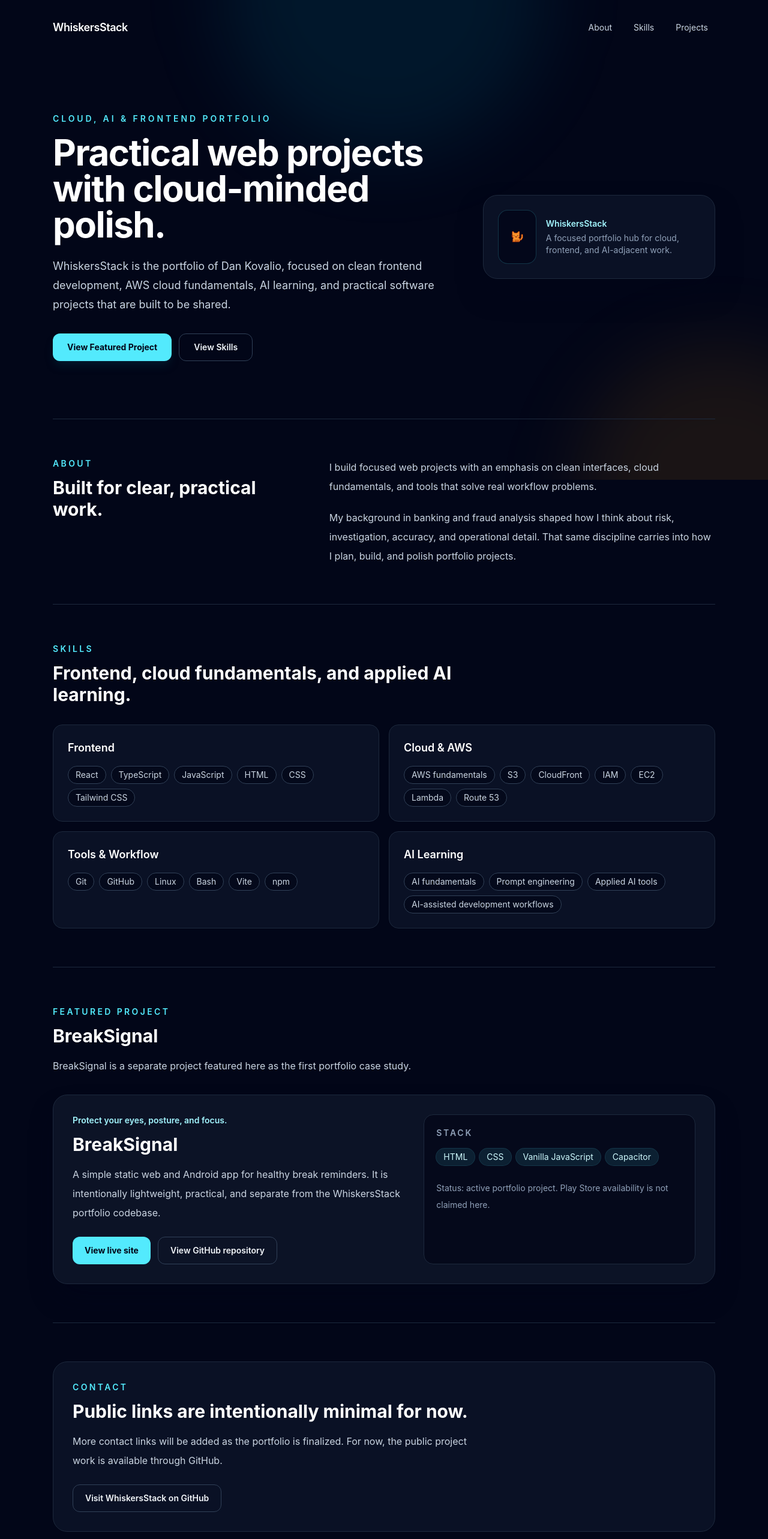
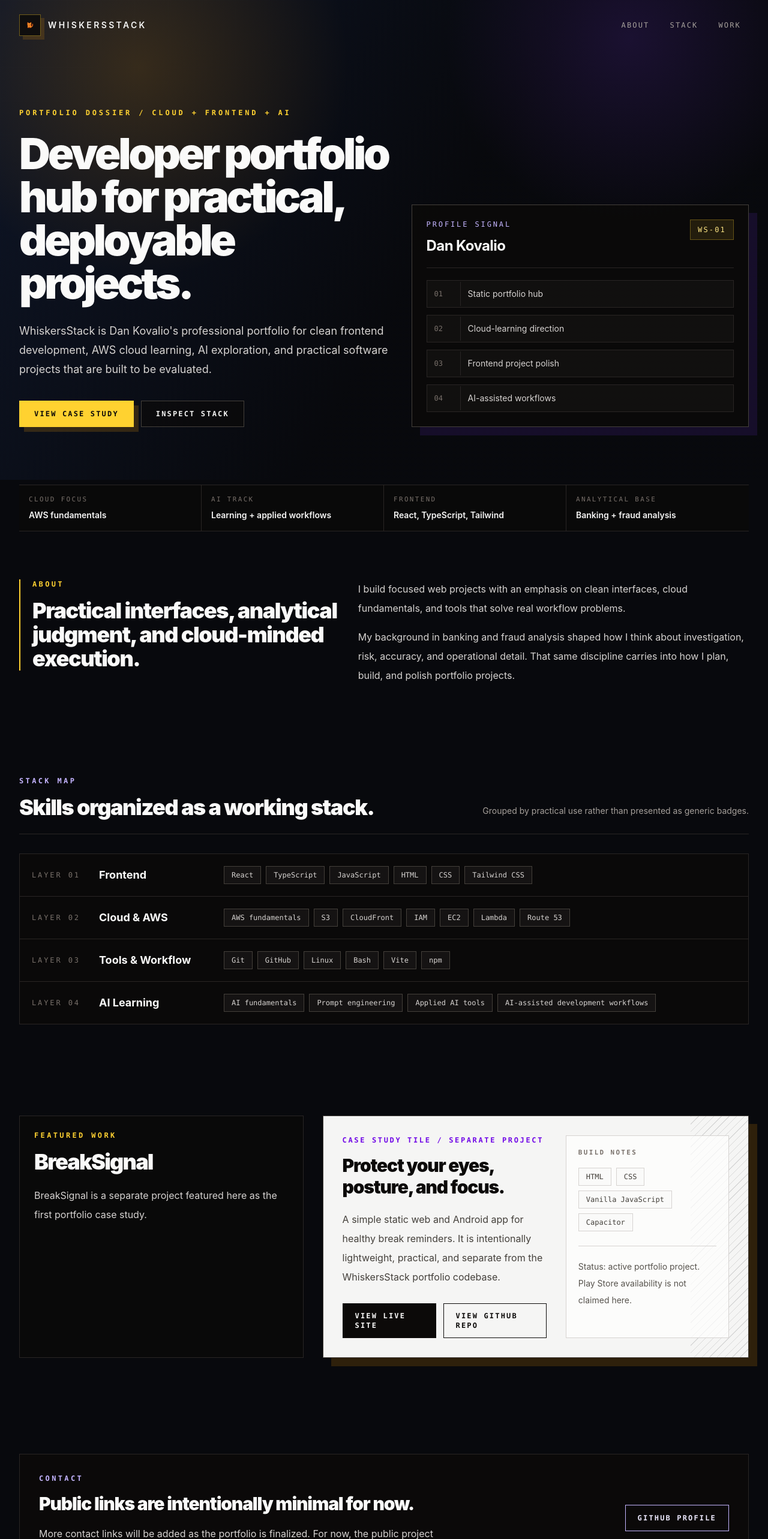
Before and after one commit to WhiskersStack/WhiskersStack, a React (Vite) app: page / in a window 1280 px wide. Shown: the top 2566 px of the page at 60% size. Built offline with nearby package versions, Linux system fonts and the light colour scheme.

Commit message:
Enhance dark mode layout and update styles for improved readability

```diff
--- a/src/App.css
+++ /dev/null
@@ -1,3 +0,0 @@
-#root {
-  min-height: 100vh;
-}
--- a/src/App.tsx
+++ b/src/App.tsx
@@ -1,13 +1,32 @@
-import "./App.css";
+import PixelCat from "./components/PixelCat";
 
-import PixelCat from "./components/PixelCat";
+const focusItems = [
+  {
+    label: "Cloud focus",
+    value: "AWS fundamentals",
+  },
+  {
+    label: "AI track",
+    value: "Learning + applied workflows",
+  },
+  {
+    label: "Frontend",
+    value: "React, TypeScript, Tailwind",
+  },
+  {
+    label: "Analytical base",
+    value: "Banking + fraud analysis",
+  },
+];
 
 const skills = [
   {
+    layer: "01",
     title: "Frontend",
     items: ["React", "TypeScript", "JavaScript", "HTML", "CSS", "Tailwind CSS"],
   },
   {
+    layer: "02",
     title: "Cloud & AWS",
     items: [
       "AWS fundamentals",
@@ -20,10 +39,12 @@ const skills = [
     ],
   },
   {
+    layer: "03",
     title: "Tools & Workflow",
     items: ["Git", "GitHub", "Linux", "Bash", "Vite", "npm"],
   },
   {
+    layer: "04",
     title: "AI Learning",
     items: [
       "AI fundamentals",
@@ -36,111 +57,155 @@ const skills = [
 
 const breakSignalStack = ["HTML", "CSS", "Vanilla JavaScript", "Capacitor"];
 
+const profileSignals = [
+  "Static portfolio hub",
+  "Cloud-learning direction",
+  "Frontend project polish",
+  "AI-assisted workflows",
+];
+
 function App() {
   return (
-    <div className="min-h-screen bg-slate-950 text-slate-100">
-      <div className="pointer-events-none fixed inset-0 overflow-hidden">
-        <div className="absolute left-1/2 top-[-18rem] h-[34rem] w-[34rem] -translate-x-1/2 rounded-full bg-cyan-500/10 blur-3xl" />
-        <div className="absolute bottom-[-16rem] right-[-10rem] h-[30rem] w-[30rem] rounded-full bg-amber-500/10 blur-3xl" />
-      </div>
+    <div className="min-h-screen overflow-hidden bg-[#08090d] text-stone-100">
+      <div className="pointer-events-none fixed inset-0 bg-[linear-gradient(rgba(255,255,255,0.045)_1px,transparent_1px),linear-gradient(90deg,rgba(255,255,255,0.045)_1px,transparent_1px)] bg-[size:56px_56px] [mask-image:linear-gradient(to_bottom,black,transparent_82%)]" />
+      <div className="pointer-events-none fixed inset-0 bg-[radial-gradient(circle_at_18%_14%,rgba(245,158,11,0.18),transparent_28%),radial-gradient(circle_at_82%_8%,rgba(124,58,237,0.16),transparent_24%),linear-gradient(120deg,rgba(15,23,42,0.92),rgba(8,9,13,0.98)_55%)]" />
 
-      <header className="relative mx-auto flex max-w-6xl items-center justify-between px-6 py-6">
+      <header className="relative mx-auto flex max-w-7xl flex-col items-start gap-3 px-5 py-5 sm:flex-row sm:items-center sm:justify-between sm:px-6 lg:px-8">
         <a
           href="#top"
-          className="inline-flex min-h-11 items-center text-lg font-semibold tracking-tight text-white"
+          className="group inline-flex min-h-11 items-center gap-3 text-sm font-semibold uppercase tracking-[0.24em] text-stone-100"
           aria-label="WhiskersStack home"
         >
-          WhiskersStack
+          <span className="grid h-9 w-9 place-items-center border border-amber-300/40 bg-stone-950/80 shadow-[6px_6px_0_rgba(245,158,11,0.16)] transition group-hover:border-amber-200">
+            <PixelCat className="h-5 w-5" />
+          </span>
+          <span>WhiskersStack</span>
         </a>
-        <nav aria-label="Primary navigation">
-          <ul className="flex items-center gap-1 text-sm text-slate-300 sm:gap-3">
+        <nav className="w-full sm:w-auto" aria-label="Primary navigation">
+          <ul className="flex items-center justify-between gap-1 font-mono text-xs uppercase tracking-[0.18em] text-stone-400 sm:justify-start sm:gap-2">
             <li>
-              <a className="inline-flex min-h-11 items-center rounded-lg px-3 py-2 hover:text-white" href="#about">
+              <a
+                className="inline-flex min-h-11 items-center border border-transparent px-2.5 py-2 transition hover:border-stone-700 hover:text-stone-100 sm:px-3"
+                href="#about"
+              >
                 About
               </a>
             </li>
             <li>
-              <a className="inline-flex min-h-11 items-center rounded-lg px-3 py-2 hover:text-white" href="#skills">
-                Skills
+              <a
+                className="inline-flex min-h-11 items-center border border-transparent px-2.5 py-2 transition hover:border-stone-700 hover:text-stone-100 sm:px-3"
+                href="#skills"
+              >
+                Stack
               </a>
             </li>
             <li>
               <a
-                className="inline-flex min-h-11 items-center rounded-lg px-3 py-2 hover:text-white"
+                className="inline-flex min-h-11 items-center border border-transparent px-2.5 py-2 transition hover:border-stone-700 hover:text-stone-100 sm:px-3"
                 href="#featured-projects"
               >
-                Projects
+                Work
               </a>
             </li>
           </ul>
         </nav>
       </header>
 
-      <main id="top" className="relative mx-auto max-w-6xl px-6 pb-10">
-        <section className="grid gap-10 py-16 md:grid-cols-[1.4fr_0.8fr] md:items-center md:py-24">
-          <div>
-            <p className="mb-4 text-sm font-semibold uppercase tracking-[0.28em] text-cyan-300">
-              Cloud, AI & Frontend Portfolio
+      <main id="top" className="relative mx-auto max-w-7xl px-5 pb-10 sm:px-6 lg:px-8">
+        <section className="grid gap-8 py-14 lg:grid-cols-[1.05fr_0.95fr] lg:items-end lg:py-24">
+          <div className="max-w-4xl">
+            <p className="font-mono text-xs font-semibold uppercase tracking-[0.32em] text-amber-300">
+              Portfolio dossier / cloud + frontend + AI
             </p>
-            <h1 className="max-w-3xl text-5xl font-bold tracking-tight text-white sm:text-6xl">
-              Practical web projects with cloud-minded polish.
+            <h1 className="mt-6 max-w-4xl text-5xl font-black tracking-[-0.06em] text-stone-50 sm:text-6xl lg:text-7xl">
+              Developer portfolio hub for practical, deployable projects.
             </h1>
-            <p className="mt-6 max-w-2xl text-lg leading-8 text-slate-300">
-              WhiskersStack is the portfolio of Dan Kovalio, focused on clean
-              frontend development, AWS cloud fundamentals, AI learning, and
-              practical software projects that are built to be shared.
+            <p className="mt-7 max-w-2xl text-lg leading-8 text-stone-300">
+              WhiskersStack is Dan Kovalio&apos;s professional portfolio for clean
+              frontend development, AWS cloud learning, AI exploration, and
+              practical software projects that are built to be evaluated.
             </p>
-            <div className="mt-8 flex flex-col gap-3 sm:flex-row">
+            <div className="mt-9 flex flex-col gap-3 sm:flex-row">
               <a
                 href="#featured-projects"
-                className="inline-flex min-h-11 items-center justify-center rounded-xl bg-cyan-300 px-6 py-3 text-sm font-bold text-slate-950 shadow-lg shadow-cyan-950/40 transition hover:bg-cyan-200"
+                className="inline-flex min-h-11 items-center justify-center border border-amber-300 bg-amber-300 px-6 py-3 font-mono text-xs font-bold uppercase tracking-[0.18em] text-stone-950 shadow-[8px_8px_0_rgba(245,158,11,0.18)] transition hover:-translate-y-0.5 hover:bg-amber-200"
               >
-                View Featured Project
+                View case study
               </a>
               <a
                 href="#skills"
-                className="inline-flex min-h-11 items-center justify-center rounded-xl border border-slate-700 px-6 py-3 text-sm font-semibold text-slate-100 transition hover:border-cyan-300 hover:text-cyan-200"
+                className="inline-flex min-h-11 items-center justify-center border border-stone-700 bg-stone-950/60 px-6 py-3 font-mono text-xs font-bold uppercase tracking-[0.18em] text-stone-100 transition hover:border-violet-300 hover:text-violet-200"
               >
-                View Skills
+                Inspect stack
               </a>
             </div>
           </div>
 
           <aside
-            className="rounded-3xl border border-slate-800 bg-slate-900/70 p-6 shadow-2xl shadow-slate-950/50"
-            aria-label="WhiskersStack brand note"
+            className="border border-stone-700 bg-stone-950/80 p-5 shadow-[14px_14px_0_rgba(124,58,237,0.13)] lg:p-6"
+            aria-label="WhiskersStack profile signal"
           >
-            <div className="flex items-center gap-4">
-              <div className="rounded-2xl border border-cyan-300/20 bg-slate-950/80 p-3">
-                <PixelCat className="h-16 w-16" />
+            <div className="flex items-start justify-between gap-4 border-b border-stone-800 pb-5">
+              <div>
+                <p className="font-mono text-xs uppercase tracking-[0.24em] text-violet-300">
+                  Profile signal
+                </p>
+                <h2 className="mt-3 text-2xl font-bold tracking-tight text-stone-50">
+                  Dan Kovalio
+                </h2>
               </div>
-              <div>
-                <p className="text-sm font-semibold text-cyan-200">
-                  WhiskersStack
-                </p>
-                <p className="mt-1 text-sm text-slate-400">
-                  A focused portfolio hub for cloud, frontend, and AI-adjacent
-                  work.
-                </p>
+              <div className="border border-amber-300/30 bg-amber-300/10 px-3 py-2 font-mono text-xs uppercase tracking-[0.18em] text-amber-200">
+                WS-01
               </div>
             </div>
+
+            <dl className="mt-5 grid gap-3">
+              {profileSignals.map((signal, index) => (
+                <div
+                  key={signal}
+                  className="grid grid-cols-[3.5rem_1fr] items-center border border-stone-800 bg-stone-900/45"
+                >
+                  <dt className="border-r border-stone-800 px-3 py-3 font-mono text-xs text-stone-500">
+                    0{index + 1}
+                  </dt>
+                  <dd className="px-3 py-3 text-sm text-stone-300">{signal}</dd>
+                </div>
+              ))}
+            </dl>
           </aside>
         </section>
 
         <section
-          id="about"
-          className="scroll-mt-24 border-t border-slate-800 py-16"
+          aria-label="Current focus"
+          className="grid border-y border-stone-800 bg-stone-950/55 sm:grid-cols-2 lg:grid-cols-4"
         >
-          <div className="grid gap-8 md:grid-cols-[0.8fr_1.2fr]">
-            <div>
-              <p className="text-sm font-semibold uppercase tracking-[0.24em] text-cyan-300">
+          {focusItems.map((item) => (
+            <article
+              key={item.label}
+              className="border-b border-stone-800 p-4 last:border-b-0 sm:odd:border-r lg:border-b-0 lg:border-r lg:last:border-r-0"
+            >
+              <p className="font-mono text-[0.68rem] uppercase tracking-[0.22em] text-stone-500">
+                {item.label}
+              </p>
+              <p className="mt-2 text-sm font-semibold text-stone-100">
+                {item.value}
+              </p>
+            </article>
+          ))}
+        </section>
+
+        <section id="about" className="scroll-mt-24 py-18 sm:py-20">
+          <div className="grid gap-8 lg:grid-cols-[0.45fr_0.55fr] lg:items-start">
+            <div className="border-l-2 border-amber-300 pl-5">
+              <p className="font-mono text-xs font-semibold uppercase tracking-[0.28em] text-amber-300">
                 About
               </p>
-              <h2 className="mt-3 text-3xl font-bold text-white">
-                Built for clear, practical work.
+              <h2 className="mt-4 text-3xl font-black tracking-[-0.04em] text-stone-50 sm:text-4xl">
+                Practical interfaces, analytical judgment, and cloud-minded
+                execution.
               </h2>
             </div>
-            <div className="space-y-5 text-base leading-8 text-slate-300">
+            <div className="grid gap-4 text-base leading-8 text-stone-300">
               <p>
                 I build focused web projects with an emphasis on clean
                 interfaces, cloud fundamentals, and tools that solve real
@@ -148,7 +213,7 @@ function App() {
               </p>
               <p>
                 My background in banking and fraud analysis shaped how I think
-                about risk, investigation, accuracy, and operational detail.
+                about investigation, risk, accuracy, and operational detail.
                 That same discipline carries into how I plan, build, and polish
                 portfolio projects.
               </p>
@@ -156,33 +221,36 @@ function App() {
           </div>
         </section>
 
-        <section
-          id="skills"
-          className="scroll-mt-24 border-t border-slate-800 py-16"
-        >
-          <div className="max-w-2xl">
-            <p className="text-sm font-semibold uppercase tracking-[0.24em] text-cyan-300">
-              Skills
+        <section id="skills" className="scroll-mt-24 py-14 sm:py-18">
+          <div className="flex flex-col justify-between gap-4 border-b border-stone-800 pb-6 sm:flex-row sm:items-end">
+            <div>
+              <p className="font-mono text-xs font-semibold uppercase tracking-[0.28em] text-violet-300">
+                Stack map
               </p>
-            <h2 className="mt-3 text-3xl font-bold text-white">
-              Frontend, cloud fundamentals, and applied AI learning.
+              <h2 className="mt-4 text-3xl font-black tracking-[-0.04em] text-stone-50 sm:text-4xl">
+                Skills organized as a working stack.
               </h2>
             </div>
+            <p className="max-w-md text-sm leading-7 text-stone-400">
+              Grouped by practical use rather than presented as generic badges.
+            </p>
+          </div>
 
-          <div className="mt-8 grid gap-4 sm:grid-cols-2">
+          <div className="mt-8 divide-y divide-stone-800 border border-stone-800 bg-stone-950/70">
             {skills.map((group) => (
               <article
                 key={group.title}
-                className="rounded-2xl border border-slate-800 bg-slate-900/70 p-6"
+                className="grid gap-4 p-5 md:grid-cols-[6rem_12rem_1fr] md:items-center"
               >
-                <h3 className="text-lg font-semibold text-white">
-                  {group.title}
-                </h3>
-                <ul className="mt-4 flex flex-wrap gap-2">
+                <p className="font-mono text-xs uppercase tracking-[0.24em] text-stone-500">
+                  Layer {group.layer}
+                </p>
+                <h3 className="text-lg font-bold text-stone-50">{group.title}</h3>
+                <ul className="flex flex-wrap gap-2">
                   {group.items.map((skill) => (
                     <li
                       key={skill}
-                      className="rounded-full border border-slate-700 bg-slate-950/70 px-3 py-1 text-sm text-slate-300"
+                      className="border border-stone-700 bg-stone-900/70 px-3 py-1.5 font-mono text-xs text-stone-300"
                     >
                       {skill}
                     </li>
@@ -193,41 +261,42 @@ function App() {
           </div>
         </section>
 
-        <section
-          id="featured-projects"
-          className="scroll-mt-24 border-t border-slate-800 py-16"
-        >
-          <div className="max-w-2xl">
-            <p className="text-sm font-semibold uppercase tracking-[0.24em] text-cyan-300">
-              Featured Project
+        <section id="featured-projects" className="scroll-mt-24 py-16 sm:py-20">
+          <div className="grid gap-8 lg:grid-cols-[0.4fr_0.6fr] lg:items-stretch">
+            <div className="border border-stone-800 bg-stone-950/55 p-6">
+              <p className="font-mono text-xs font-semibold uppercase tracking-[0.28em] text-amber-300">
+                Featured work
               </p>
-            <h2 className="mt-3 text-3xl font-bold text-white">BreakSignal</h2>
-            <p className="mt-4 text-base leading-8 text-slate-300">
+              <h2 className="mt-4 text-4xl font-black tracking-[-0.05em] text-stone-50">
+                BreakSignal
+              </h2>
+              <p className="mt-5 text-base leading-8 text-stone-300">
                 BreakSignal is a separate project featured here as the first
                 portfolio case study.
               </p>
             </div>
 
-          <article className="mt-8 rounded-3xl border border-slate-800 bg-slate-900/80 p-6 shadow-2xl shadow-slate-950/40 md:p-8">
-            <div className="grid gap-8 lg:grid-cols-[1.1fr_0.9fr]">
+            <article className="relative overflow-hidden border border-stone-700 bg-stone-100 text-stone-950 shadow-[14px_14px_0_rgba(245,158,11,0.16)]">
+              <div className="absolute right-0 top-0 hidden h-full w-24 bg-[repeating-linear-gradient(135deg,rgba(8,9,13,0.12)_0,rgba(8,9,13,0.12)_1px,transparent_1px,transparent_9px)] sm:block" />
+              <div className="relative grid gap-8 p-6 md:grid-cols-[1fr_0.8fr] md:p-8">
                 <div>
-                <p className="text-sm font-semibold text-cyan-200">
+                  <p className="font-mono text-xs font-bold uppercase tracking-[0.22em] text-violet-700">
+                    Case study tile / separate project
+                  </p>
+                  <h3 className="mt-4 text-3xl font-black tracking-[-0.04em] text-stone-950">
                     Protect your eyes, posture, and focus.
-                </p>
-                <h3 className="mt-3 text-3xl font-bold text-white">
-                  BreakSignal
                   </h3>
-                <p className="mt-4 max-w-2xl text-base leading-8 text-slate-300">
+                  <p className="mt-5 max-w-2xl text-base leading-8 text-stone-700">
                     A simple static web and Android app for healthy break
                     reminders. It is intentionally lightweight, practical, and
                     separate from the WhiskersStack portfolio codebase.
                   </p>
-                <div className="mt-6 flex flex-col gap-3 sm:flex-row">
+                  <div className="mt-7 flex flex-col gap-3 sm:flex-row">
                     <a
                       href="https://www.break-signal.com/"
                       target="_blank"
                       rel="noreferrer"
-                    className="inline-flex min-h-11 items-center justify-center rounded-xl bg-cyan-300 px-5 py-3 text-sm font-bold text-slate-950 transition hover:bg-cyan-200"
+                      className="inline-flex min-h-11 items-center justify-center border border-stone-950 bg-stone-950 px-5 py-3 font-mono text-xs font-bold uppercase tracking-[0.18em] text-stone-50 transition hover:bg-stone-800"
                     >
                       View live site
                     </a>
@@ -235,64 +304,64 @@ function App() {
                       href="https://github.com/WhiskersStack/BreakSignal"
                       target="_blank"
                       rel="noreferrer"
-                    className="inline-flex min-h-11 items-center justify-center rounded-xl border border-slate-700 px-5 py-3 text-sm font-semibold text-slate-100 transition hover:border-cyan-300 hover:text-cyan-200"
+                      className="inline-flex min-h-11 items-center justify-center border border-stone-950 px-5 py-3 font-mono text-xs font-bold uppercase tracking-[0.18em] text-stone-950 transition hover:bg-stone-200"
                     >
-                    View GitHub repository
+                      View GitHub repo
                     </a>
                   </div>
                 </div>
 
-              <div className="rounded-2xl border border-slate-800 bg-slate-950/70 p-5">
-                <h4 className="text-sm font-semibold uppercase tracking-[0.2em] text-slate-400">
-                  Stack
-                </h4>
+                <div className="border border-stone-300 bg-white/70 p-5">
+                  <p className="font-mono text-[0.68rem] font-bold uppercase tracking-[0.22em] text-stone-500">
+                    Build notes
+                  </p>
                   <ul className="mt-4 flex flex-wrap gap-2">
                     {breakSignalStack.map((item) => (
                       <li
                         key={item}
-                      className="rounded-full bg-cyan-300/10 px-3 py-1 text-sm text-cyan-100 ring-1 ring-cyan-300/20"
+                        className="border border-stone-300 bg-stone-50 px-3 py-1.5 font-mono text-xs text-stone-700"
                       >
                         {item}
                       </li>
                     ))}
                   </ul>
-                <p className="mt-6 text-sm leading-7 text-slate-400">
+                  <p className="mt-6 border-t border-stone-300 pt-5 text-sm leading-7 text-stone-600">
                     Status: active portfolio project. Play Store availability is
                     not claimed here.
                   </p>
                 </div>
               </div>
             </article>
+          </div>
         </section>
 
-        <section
-          id="contact"
-          className="scroll-mt-24 border-t border-slate-800 py-16"
-        >
-          <div className="rounded-3xl border border-slate-800 bg-slate-900/70 p-6 md:p-8">
-            <p className="text-sm font-semibold uppercase tracking-[0.24em] text-cyan-300">
+        <section id="contact" className="scroll-mt-24 py-16 sm:py-20">
+          <div className="grid gap-6 border border-stone-800 bg-stone-950/75 p-6 md:grid-cols-[1fr_auto] md:items-center md:p-8">
+            <div>
+              <p className="font-mono text-xs font-semibold uppercase tracking-[0.28em] text-violet-300">
                 Contact
               </p>
-            <h2 className="mt-3 text-3xl font-bold text-white">
+              <h2 className="mt-4 text-3xl font-black tracking-[-0.04em] text-stone-50">
                 Public links are intentionally minimal for now.
               </h2>
-            <p className="mt-4 max-w-2xl text-base leading-8 text-slate-300">
+              <p className="mt-4 max-w-2xl text-base leading-8 text-stone-300">
                 More contact links will be added as the portfolio is finalized.
                 For now, the public project work is available through GitHub.
               </p>
+            </div>
             <a
               href="https://github.com/WhiskersStack"
               target="_blank"
               rel="noreferrer"
-              className="mt-6 inline-flex min-h-11 items-center justify-center rounded-xl border border-slate-700 px-5 py-3 text-sm font-semibold text-slate-100 transition hover:border-cyan-300 hover:text-cyan-200"
+              className="inline-flex min-h-11 items-center justify-center border border-violet-300 px-5 py-3 font-mono text-xs font-bold uppercase tracking-[0.18em] text-violet-100 transition hover:bg-violet-300 hover:text-stone-950"
             >
-              Visit WhiskersStack on GitHub
+              GitHub profile
             </a>
           </div>
         </section>
       </main>
 
-      <footer className="relative border-t border-slate-800 px-6 py-8 text-center text-sm text-slate-500">
+      <footer className="relative border-t border-stone-800 px-5 py-8 text-center font-mono text-xs uppercase tracking-[0.18em] text-stone-500 sm:px-6 lg:px-8">
         <p>
           &copy; 2026 WhiskersStack. Built with React, TypeScript, Vite, and
           Tailwind CSS.
--- a/src/index.css
+++ b/src/index.css
@@ -21,7 +21,11 @@ body {
   margin: 0;
   min-width: 320px;
   min-height: 100vh;
-  background: #020617;
+  background: #08090d;
+}
+
+#root {
+  min-height: 100vh;
 }
 
 a {
@@ -30,13 +34,13 @@ a {
 
 a:focus-visible,
 button:focus-visible {
-  outline: 3px solid #67e8f9;
-  outline-offset: 3px;
+  outline: 3px solid #fbbf24;
+  outline-offset: 4px;
 }
 
 ::selection {
-  background: #67e8f9;
-  color: #020617;
+  background: #fbbf24;
+  color: #08090d;
 }
 
 @media (prefers-reduced-motion: reduce) {
```
Also changed, not shown: 1 other file (tests, documents, lock files or other folders). Lines whose indentation alone changed are shown as unchanged.
